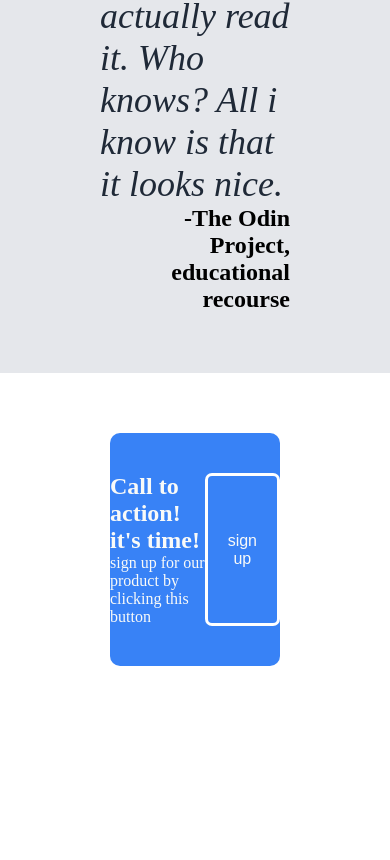
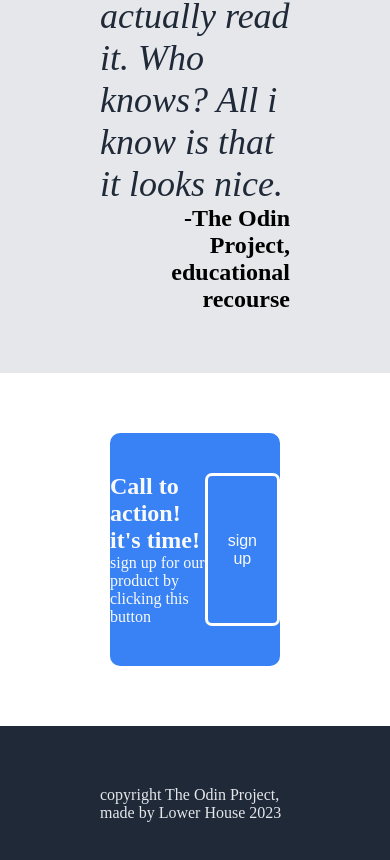
Before and after one commit to LowerHouse/landing_page, a plain HTML site: page index.html in a window 390 px wide. Shown: the part 1918-2778 px from the top of the page. Before the commit the page ends 2644 px from the top, so only its background shows below. Drawn offline with Linux system fonts and the light colour scheme.

Commit message:
add footer final ver no responsive

```diff
--- a/index.html
+++ b/index.html
@@ -64,7 +64,9 @@
 
         </div>
     </div>
-    <div class="footer"></div>
+    <div class="footer">
+        <p>copyright The Odin Project, made by Lower House 2023</p>
+    </div>
 </body>
 
 </html>
--- a/style.css
+++ b/style.css
@@ -169,3 +169,12 @@ p{
 .action .sign-up-btn{
     border: solid white;
 }
+
+/*Footer section*/
+
+.footer{
+    padding: 60px 100px;
+    display: flex;
+    justify-content: center;
+    color: #E5E7EB;
+}
```
